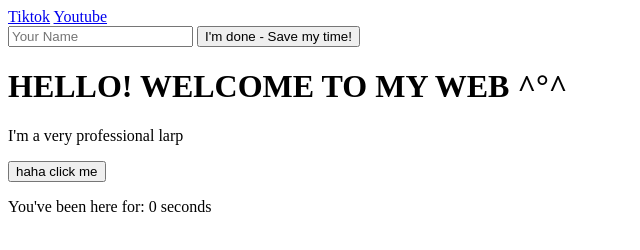
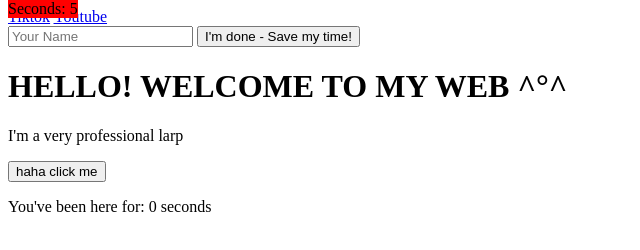
Before and after one commit to NOTFARIHZ/NOTFARIHZ.github.io, a website: page index.html in a window 1280 px wide. Shown: the whole page, without its empty margins (0-640 px from the left). Drawn offline with Linux system fonts and the light colour scheme.

Commit message:
force update

```diff
--- a/index.html
+++ b/index.html
@@ -31,7 +31,24 @@
     <p>I'm a very professional larp</p>
     <button onclick="alert(67)">haha click me</button>
     <p>You've been here for: <span id="timer">0</span> seconds</p>
-    <script type="module" src="index.js">alert(90);</script>
+    <script>
+  // This is a "Classic" script - no modules, no imports
+  console.log("Classic JS is running!");
+
+  let count = 0;
+  // We'll create a new element just to test
+  const testDiv = document.createElement('div');
+  testDiv.style.position = 'fixed';
+  testDiv.style.top = '0';
+  testDiv.style.background = 'red';
+  testDiv.innerText = "JS IS ALIVE";
+  document.body.appendChild(testDiv);
+
+  setInterval(() => {
+    count++;
+    testDiv.innerText = "Seconds: " + count;
+  }, 1000);
+</script>
    <!-- <script src="script.js"></script>"-->
   </body>
 </html>
```
